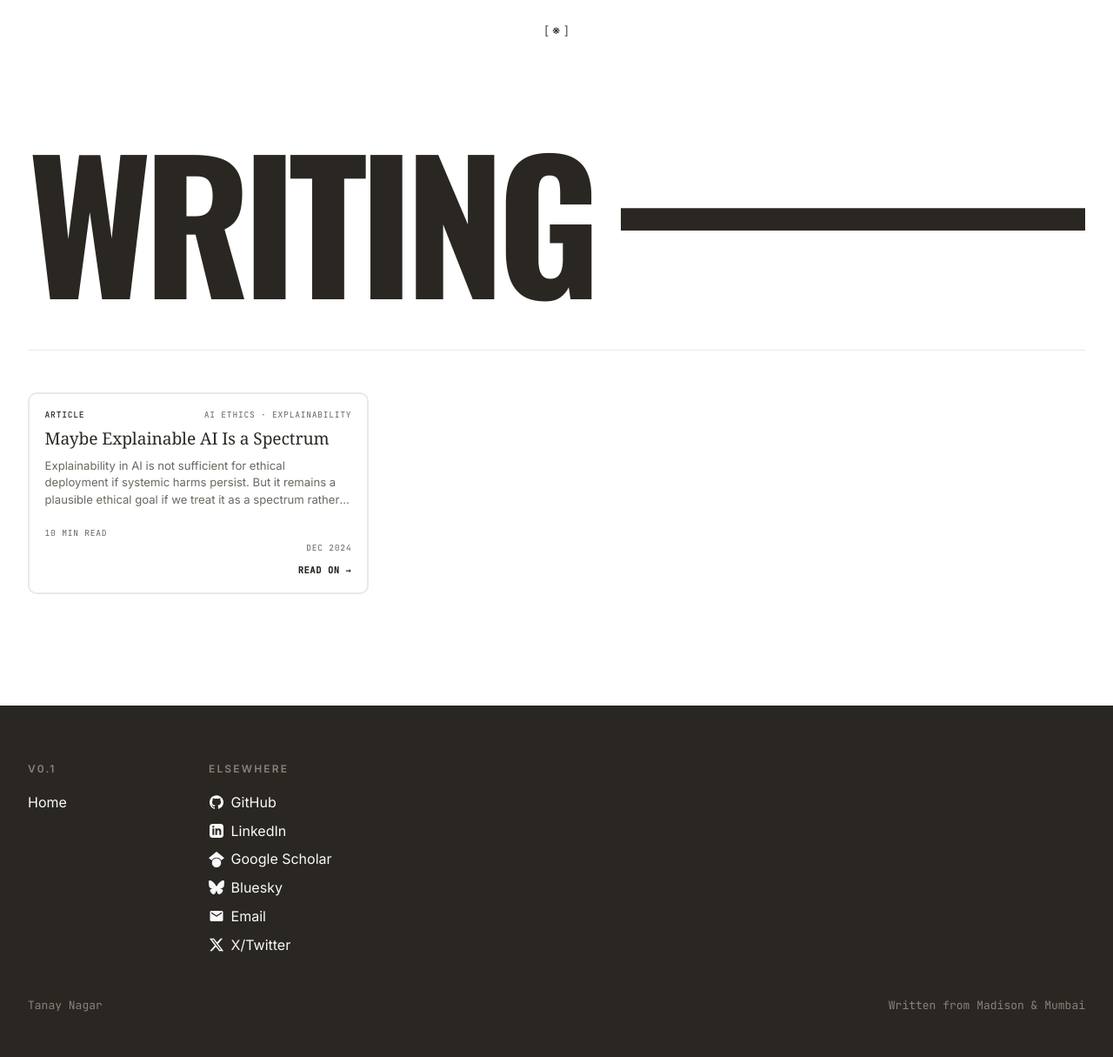
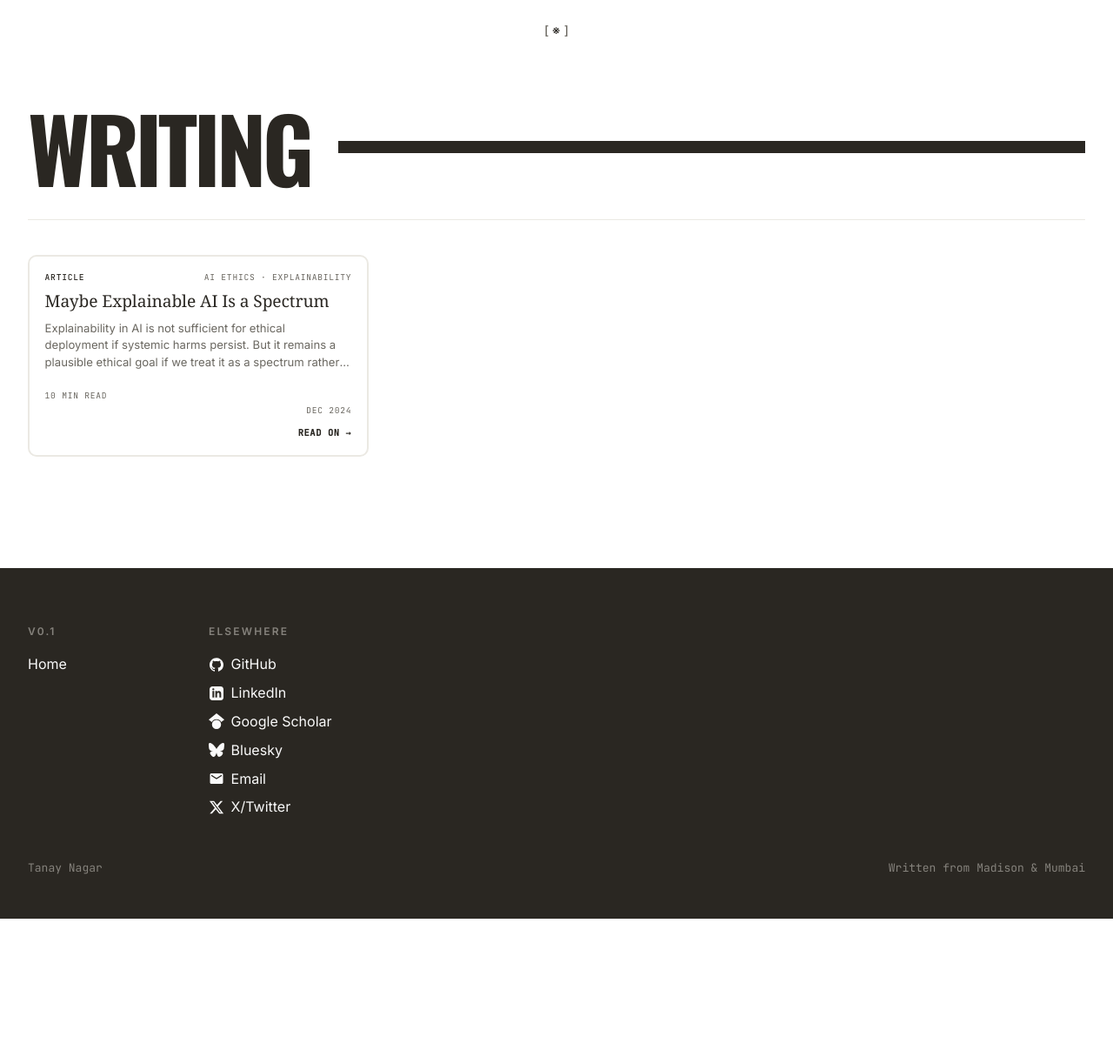
Before and after one commit to tnagar72/tnagar72.github.io, a Jekyll site: the page built from writing.html, in a window 1280 px wide. Shown: the whole page at 87% size. Built offline with Jekyll 4.4.1, drawn with Linux system fonts in a browser that asks for light colours; some web fonts are replaced; after the commit the page ends 1056 px from its top, so only the background shows below that.

Commit message:
feat(writing): scale down WRITING hero and bar
The 13rem-cap title was overpowering the cards beneath it,
leaving a tall whitespace gap before content. Tighten the
hero block:

- title font-size: clamp(5rem, 16vw, 13rem) → clamp(3rem, 8vw, 8rem)
- bar height: 1.6rem → 0.9rem  (stays proportional to the title)
- header padding: 5rem 0 3rem → 3rem 0 2rem
- header margin-bottom: 3rem → 2.5rem

Cards now sit one viewport-height closer to the hero on a
standard laptop display.

```diff
--- a/assets/css/writing-index.css
+++ b/assets/css/writing-index.css
@@ -91,8 +91,8 @@ body.layout-writing-index .writing-index {
    so the eye reads them as one motion.
    ============================================================ */
 body.layout-writing-index .writing-index__header {
-  padding: 5rem 0 3rem;
-  margin-bottom: 3rem;
+  padding: 3rem 0 2rem;
+  margin-bottom: 2.5rem;
   border-bottom: 1px solid var(--color-border-light);
 }
 
@@ -106,7 +106,7 @@ body.layout-writing-index .writing-index__header-row {
 body.layout-writing-index .writing-index__title {
   font-family: var(--font-display-condensed);
   font-weight: 700;                            /* Oswald 700 — heaviest available */
-  font-size: clamp(5rem, 16vw, 13rem);
+  font-size: clamp(3rem, 8vw, 8rem);
   line-height: 1;                              /* default — accept slight bar misalignment for honest typography */
   letter-spacing: -0.045em;                    /* tight tracking — letters nearly touch, mirrors the playground Manuka render */
   text-transform: uppercase;
@@ -144,7 +144,7 @@ body.layout-writing-index .writing-index__title .char {
    the right, mirroring the title's bottom-up reveal. */
 body.layout-writing-index .writing-index__rule {
   flex: 1;
-  height: 1.6rem;
+  height: 0.9rem;
   border: 0;
   border-radius: 0;
   background: var(--color-text);
```
